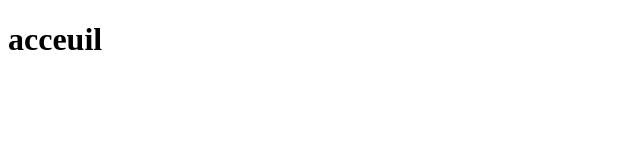
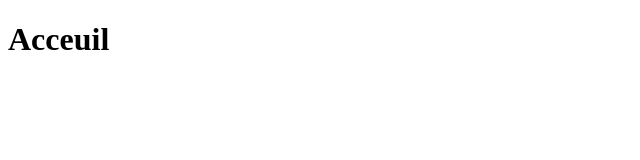
Before and after one commit to bensalahibtissem/Portfolio, a plain HTML site: page index.html in a window 1280 px wide. Shown: the full height of the page, 0-640 px from the left. Drawn offline with Linux system fonts and the light colour scheme.

Commit message:
Update index.html
ajout titre h1

```diff
--- a/index.html
+++ b/index.html
@@ -6,6 +6,6 @@
     <title>Document</title>
 </head>
 <body>
-    <H1> acceuil</H1>
+   <h1> Acceuil</h1>
 </body>
 </html>
```
